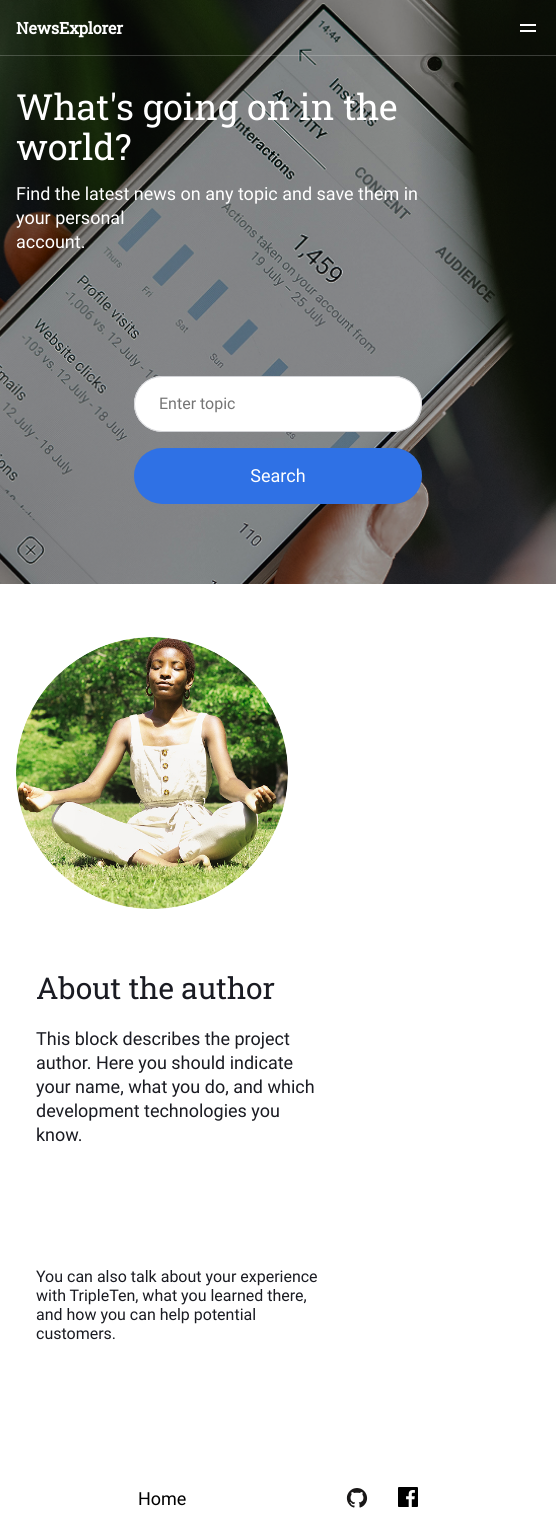
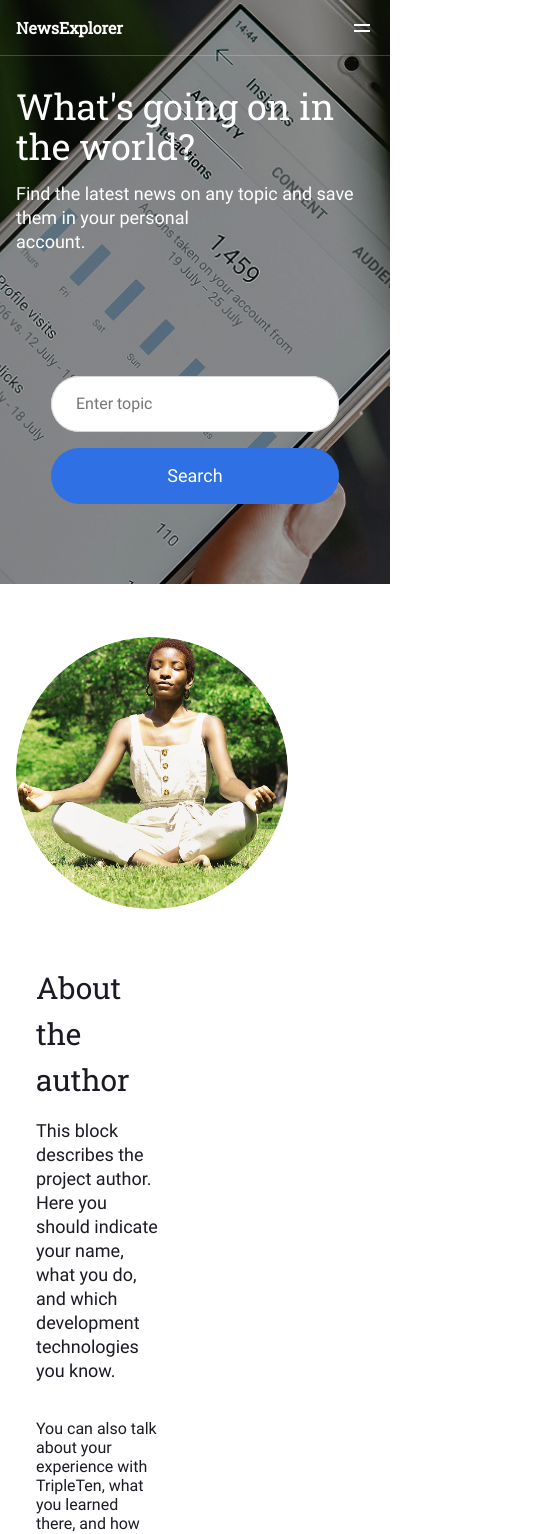
Before and after one commit to joseidd/News-Explorer_Project, a React (Vite) app: page / in a window 390 px wide. Shown: the top 1534 px of the page, 556 px wide, since content can reach past the window. Built offline with nearby package versions, Linux system fonts and the light colour scheme.

Commit message:
Perfect Ultra Update

```diff
--- a/src/components/About/About.css
+++ b/src/components/About/About.css
@@ -1,11 +1,12 @@
 .about {
-  max-width: 1440px;
+  max-width: 100%;
   gap: 56px;
   padding: 80px 104px;
-  margin: 0px auto;
+
+  /* margin: 0px auto; */
   display: flex;
   justify-content: center;
-  width: inherit;
+
   background-color: #fff;
   color: #1a1b22;
 }
@@ -82,8 +83,8 @@
   }
 
   .about__paragraph {
-    height: 168px;
-    width: 424px;
+    /* height: 168px;
+    width: 424px; */
   }
 }
 
@@ -100,8 +101,10 @@
   }
 
   .about__paragraph {
-    height: 240px;
-    width: 288px;
+    height: 300px;
+    /* width: 288px;  */
+    flex-direction: column;
+    align-items: center;
   }
 }
 
@@ -134,46 +137,3 @@
     margin: 0 auto 24px;
   }
 }
-
-/* @media screen and (max-width: 768px) {
-  .about {
-    padding: 40px 40px 61px;
-  }
-
-  .about__author-image {
-    max-width: 232px;
-    height: 232px;
-    margin-top: 21px;
-  }
-
-  .about__content {
-    max-width: 424px;
-    margin-top: 0px;
-  }
-
-  .about__paragraph {
-    height: 168px;
-  }
-
-  .about__header {
-    margin-bottom: 16px;
-    font-size: 30px;
-  }
-}
-
-@media screen and (max-width: 470px) {
-  .about {
-    flex-direction: column;
-    padding: 32px 16px 128px;
-  }
-
-  .about__author-image {
-    max-width: 272px;
-    height: 272px;
-    margin: 0 auto 24px;
-  }
-
-  .about__paragraph {
-    height: 240px;
-  }
-} */
--- a/src/components/App/App.css
+++ b/src/components/App/App.css
@@ -42,18 +42,18 @@
   box-sizing: border-box;
   padding: 0;
   margin: 0 auto;
-  max-width: 1440px;
+  /* max-width: 1440px; */
 }
 
 .page {
   display: flex;
   flex-direction: column;
-  max-width: 1440px;
+  /* max-width: 1440px; */
   width: 100%;
   font-family: "Roboto";
 }
 
-@media screen and (max-width: 768px) {
+/* @media screen and (max-width: 768px) {
   .app {
     width: fit-content;
     margin: 0 auto;
@@ -65,4 +65,4 @@
     width: fit-content;
     margin: 0 auto;
   }
-}
+} */
--- a/src/components/Main/Main.css
+++ b/src/components/Main/Main.css
@@ -1,19 +1,12 @@
 main {
   display: flex;
   flex-direction: column;
-  background-color: #f5f6f7;
+  /* background-color: #f5f6f7; */
   padding: 0px;
-  /* width: 100%;
-  display: flex;
-  flex-direction: column;
-  align-items: center;
-  box-sizing: border-box;
-  padding: 0;
-  background-color: #f5f6f7; */
 }
 
 .main__header {
-  font-family: "Roboto Slab";
+  font-family: Roboto Slab;
   font-weight: 400;
   font-size: 40px;
   line-height: 46px;
@@ -34,7 +27,6 @@ main {
   margin: 64px auto;
   align-items: baseline;
   border-radius: 10px;
-  background-color: rgba(245, 246, 247, 1);
 }
 
 .main__card-wrap_hidden {
@@ -46,7 +38,7 @@ main {
   width: 100%;
   height: 64px;
   border-radius: 80px;
-  background-color: rgba(255, 255, 255, 1);
+  background-color: rgba(232, 232, 232, 1);
   margin: 0 auto 80px;
   color: #1a1822;
   font-family: "Roboto";
@@ -71,8 +63,6 @@ main {
     padding-left: 40px;
     font-size: 30px;
     line-height: 34px;
-    display: flex;
-    justify-content: center;
   }
 
   .main__card-wrap {
@@ -83,7 +73,6 @@ main {
     gap: 8px;
     margin: 32px auto;
     border-radius: 10px;
-    justify-content: center;
   }
 
   .main__button {
@@ -101,7 +90,7 @@ main {
 
   .main__card-wrap {
     flex-direction: column;
-    padding: 0 110px;
+    padding: 0 16px;
     margin: 58px auto 16px;
   }
 
```
